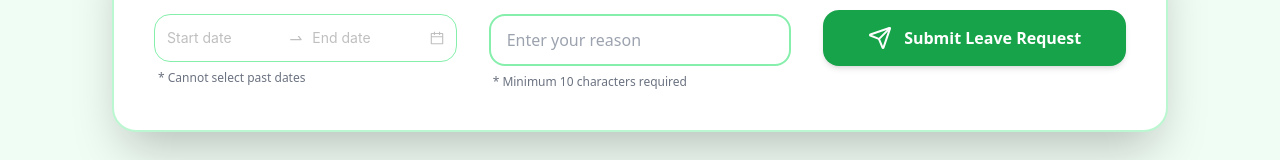
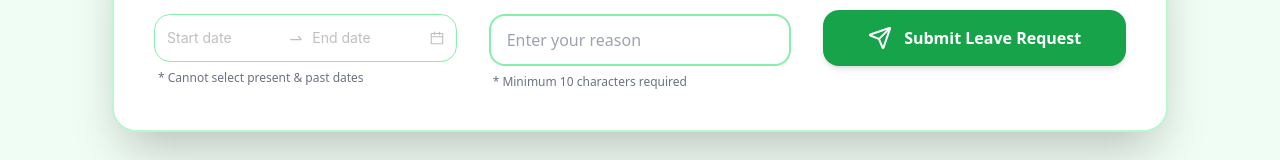
Before and after one commit to YMSenanayake/Green_House_Management_System, a React (Create React App) app in the folder ITP/frontend/: page /e_requestedleave in a window 1280 px wide. Shown: the part 244-404 px from the top of the page. Built offline with nearby package versions, Linux system fonts and the light colour scheme.

Commit message:
add attendence

```diff
--- a/ITP/frontend/src/App.js
+++ b/ITP/frontend/src/App.js
@@ -29,6 +29,7 @@ function App() {
         <Route path="e_approveleave" element={<Approveleave/>}/>
         <Route path="/e_editprofile/:uid" element={<Edidemployeeprofile/>}/>
         <Route path="/e_profile_dashboard" element={<Employeeprofiledashboard/>}/>
+        <Route path="/e_atendancde" element={<Employeeattendance/>}/>
         <Route path="e_userprofile/:empid" element={<Euserprofile/>}/>
         <Route path="/forgot-password" element={<Forgopassword/>}/>
         <Route path="e_requestedleave" element={<Requestedleave/>}/>
--- a/ITP/frontend/src/page/emplyee/Employeeattendance.js
+++ b/ITP/frontend/src/page/emplyee/Employeeattendance.js
@@ -1,7 +1,6 @@
 import React, { useState, useEffect } from "react";
 import axios from "axios";
 import Adminnavbar from "./component/Adminnavbar";
-import Loader from "../../components/header/Loader";
 
 function Employeeattendance() {
   const [attendanceIn, setAttendanceIn] = useState([]);
--- a/ITP/frontend/src/page/emplyee/Requestedleave.js
+++ b/ITP/frontend/src/page/emplyee/Requestedleave.js
@@ -193,10 +193,10 @@ function Requestedleave() {
           height: '48px',
           padding: '0 12px'
         }}
-        disabledDate={(current) => current && current < moment().startOf('day')}
+        disabledDate={(current) => current && current <= moment().endOf('day')}
       />
       <p className="text-xs text-gray-500 mt-2 pl-1">
-        * Cannot select past dates
+        * Cannot select present & past dates
       </p>
     </div>
 
--- a/ITP/frontend/src/page/emplyee/component/Adminnavbar.js
+++ b/ITP/frontend/src/page/emplyee/component/Adminnavbar.js
@@ -36,9 +36,9 @@ function Adminnavbar() {
       label: "Leaves"
     },
     {
-      path: "/e_requestedleave",
+      path: "/e_atendancde",
       icon: <FaUserClock className="text-xl" />,
-      label: "Leave Request"
+      label: "Attendance"
     }
   ];
 
```
